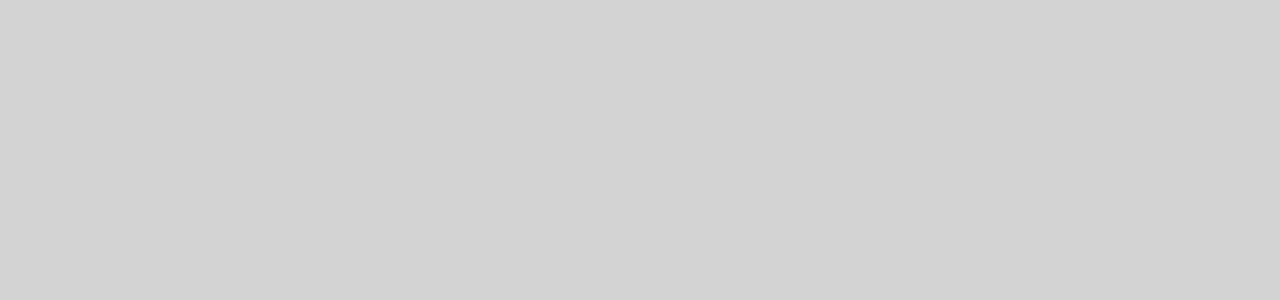
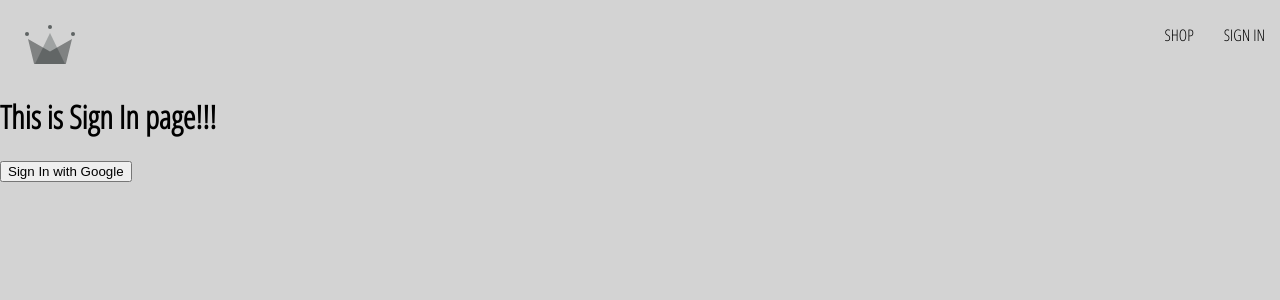
Before and after one commit to girok21/CRWN-E-Commerce, a React (Create React App) app: page /sign-in in a window 1280 px wide. Before the commit this address had no page. Shown: the top 300 px of the page. Built offline with nearby package versions, Linux system fonts and the light colour scheme.

Commit message:
Done the initial setup for Firebase and added authentication functionality with Google Authentication

```diff
--- a/package.json
+++ b/package.json
@@ -6,6 +6,7 @@
     "@testing-library/jest-dom": "^5.16.5",
     "@testing-library/react": "^13.4.0",
     "@testing-library/user-event": "^13.5.0",
+    "firebase": "^9.13.0",
     "react": "^18.2.0",
     "react-dom": "^18.2.0",
     "react-router-dom": "6",
--- a/src/App.js
+++ b/src/App.js
@@ -2,6 +2,7 @@ import { Routes, Route } from 'react-router-dom';
 import NavigationBar from './routes/navigation/navigation.component.jsx';
 import Home from './routes/home/home.component.jsx';
 import Shop from './routes/shop/shop.component.jsx';
+import SignIn from './routes/sign-in/sign-in.component.jsx';
 
 function App(){
   return(
@@ -9,6 +10,7 @@ function App(){
       <Route path='/' element={<NavigationBar />}>
         <Route index element={<Home />} />
         <Route path='/shop' element={<Shop />} />
+        <Route path='/sign-in' element={ <SignIn />} />
       </Route>
     </Routes>
   )
--- a/src/routes/navigation/navigation.component.jsx
+++ b/src/routes/navigation/navigation.component.jsx
@@ -15,6 +15,9 @@ function NavigationBar(){
           <Link className="nav-link" to='/shop'>
             SHOP
           </Link>
+          <Link className="nav-link" to='/sign-in'>
+            SIGN IN
+          </Link>
         </div>
       </div>
       <Outlet />
--- /dev/null
+++ b/src/routes/sign-in/sign-in.component.jsx
@@ -0,0 +1,22 @@
+import { signInWithGooglePopup } from "../../utils/firebase/firebase.utils";
+
+function SignIn(){
+
+    const logGoogleUser = async() => {
+        const response = await signInWithGooglePopup();
+        console.log(response);
+    }
+
+    return(
+        <div>
+            <h1>
+                This is Sign In page!!!
+            </h1>
+            <button onClick = { logGoogleUser }>
+                Sign In with Google
+            </button>
+        </div>
+    )
+}
+
+export default SignIn;
--- /dev/null
+++ b/src/utils/firebase/firebase.utils.js
@@ -0,0 +1,27 @@
+import { initializeApp } from "firebase/app";
+import {
+    getAuth,
+    signInWithRedirect,
+    signInWithPopup,
+    GoogleAuthProvider,
+} from 'firebase/auth';
+
+const firebaseConfig = {
+  apiKey: "AIzaSyAfKjkRiTKEisEECTaRCMeN1l5iJXXU7OY",
+  authDomain: "crwn-e-commerce-128f5.firebaseapp.com",
+  projectId: "crwn-e-commerce-128f5",
+  storageBucket: "crwn-e-commerce-128f5.appspot.com",
+  messagingSenderId: "581829650867",
+  appId: "1:581829650867:web:e3b97149805d06a628c3c6"
+};
+
+const firebaseApp = initializeApp(firebaseConfig);
+
+const provider = new GoogleAuthProvider();
+
+provider.setCustomParameters({
+    prompt : "select_account"
+});
+
+export const auth = getAuth();
+export const signInWithGooglePopup = () => signInWithPopup(auth, provider);
```
Also changed, not shown: 1 other file (tests, documents, lock files or other folders).
